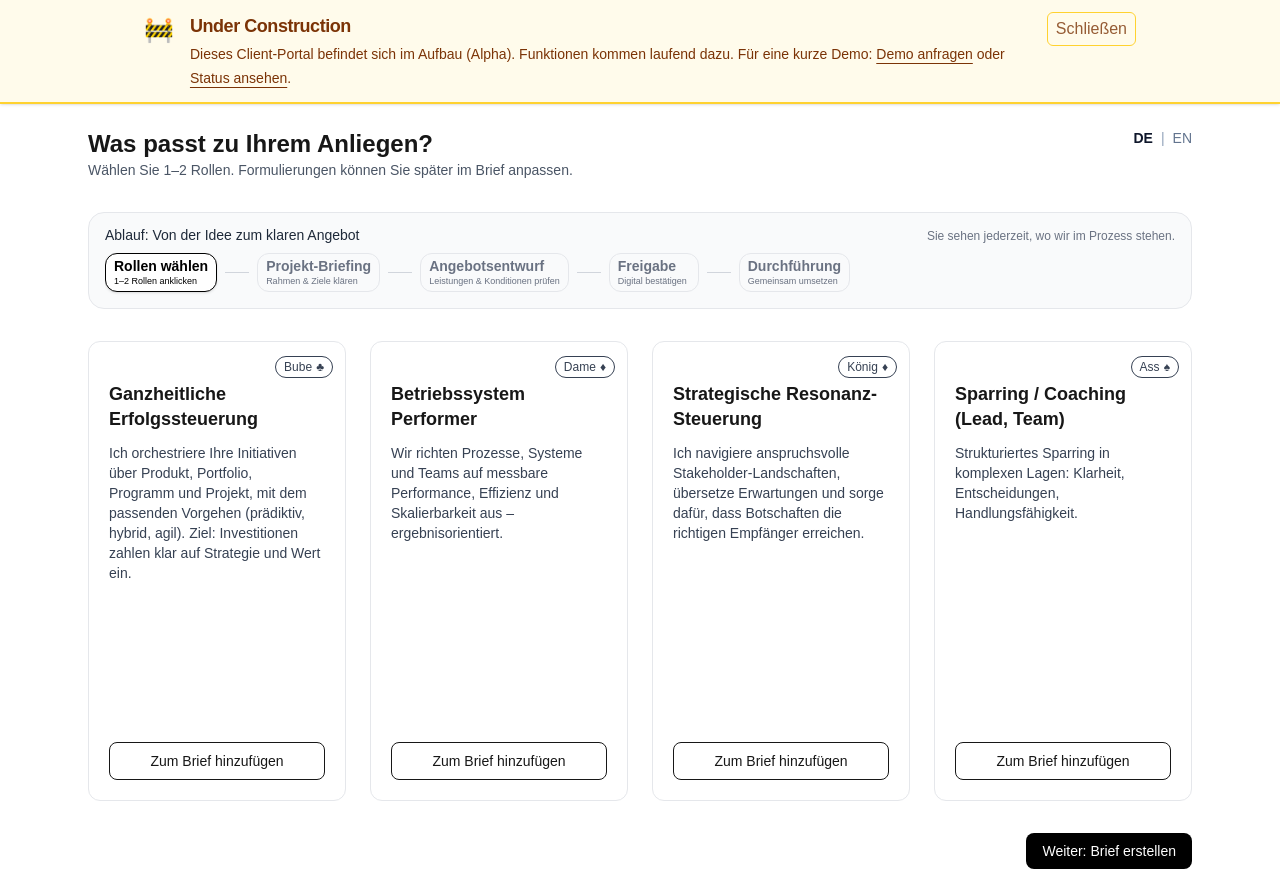
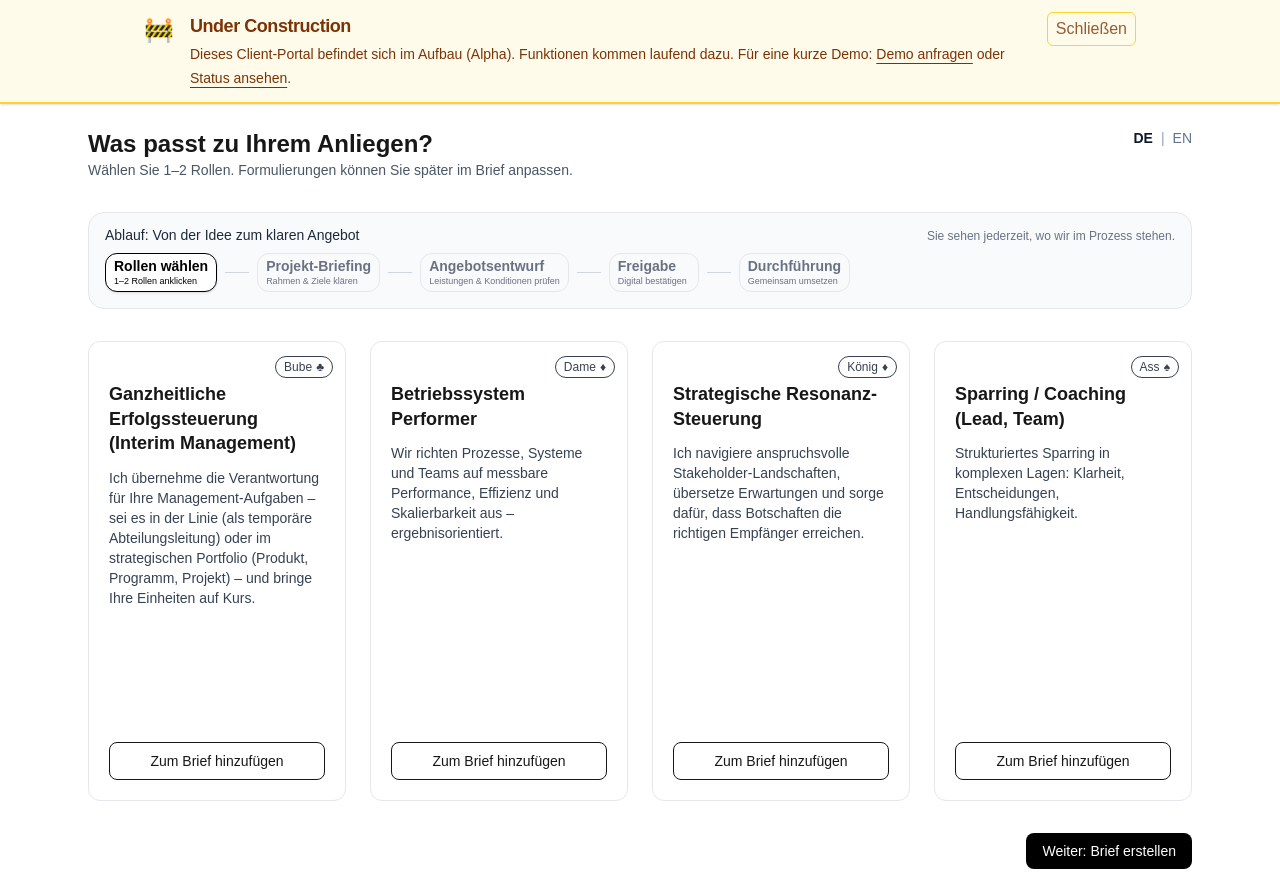
Before and after one commit to karsten2025/Client-Portal, a Next.js app: page /explore in a window 1280 px wide. Built offline with nearby package versions, Linux system fonts and the light colour scheme.

Commit message:
Text-Ganzheitliche Erfolgssteuerung geändert

```diff
--- a/app/explore/page.tsx
+++ b/app/explore/page.tsx
@@ -53,9 +53,9 @@ const TEXT: Record<
     },
     cards: {
       sys: {
-        title: "Ganzheitliche Erfolgssteuerung",
+        title: "Ganzheitliche Erfolgssteuerung (Interim Management)",
         blurb:
-          "Ich orchestriere Ihre Initiativen über Produkt, Portfolio, Programm und Projekt, mit dem passenden Vorgehen (prädiktiv, hybrid, agil). Ziel: Investitionen zahlen klar auf Strategie und Wert ein.",
+          "Ich übernehme die Verantwortung für Ihre Management-Aufgaben – sei es in der Linie (als temporäre Abteilungsleitung) oder im strategischen Portfolio (Produkt, Programm, Projekt) – und bringe Ihre Einheiten auf Kurs.",
       },
       ops: {
         title: "Betriebssystem Performer",
@@ -89,9 +89,9 @@ const TEXT: Record<
     },
     cards: {
       sys: {
-        title: "Holistic delivery steering",
+        title: "Holistic delivery steering (Interim Management)",
         blurb:
-          "I orchestrate initiatives across product, portfolio, program and projects using the most effective delivery mode. Investments align with strategy and measurable value.",
+          "I take full responsibility for your management mandates—whether in line management (as an interim Head of Department) or steering your strategic portfolio (product, program, project)—and get your units back on course.",
       },
       ops: {
         title: "Operating system performance",
```
